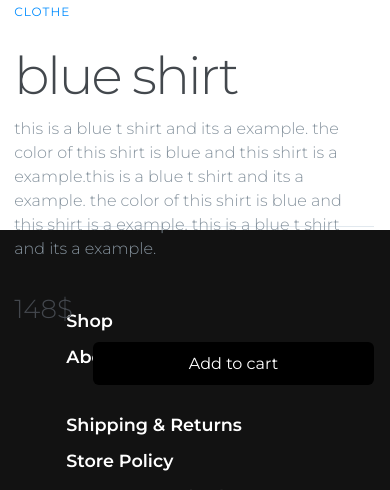
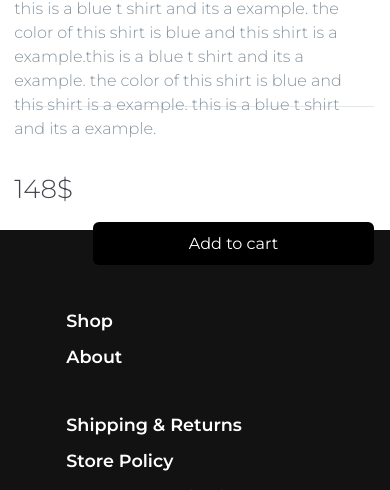
Before and after one commit to KoushaDev/shop-sample1, a plain HTML site: page root/pages/products/product1.html in a window 390 px wide. Shown: the part 711-1201 px from the top of the page. Drawn offline with nearby package versions, Linux system fonts and the light colour scheme.

Commit message:
Update products.css

```diff
--- a/root/css/products/products.css
+++ b/root/css/products/products.css
@@ -209,7 +209,7 @@ header{
 	.right-column1{
 		position: relative;
 		left: -330px;
-		top: 300px;
+		top: 180px;
 		margin-bottom: 225px;
 	}
   }
```
